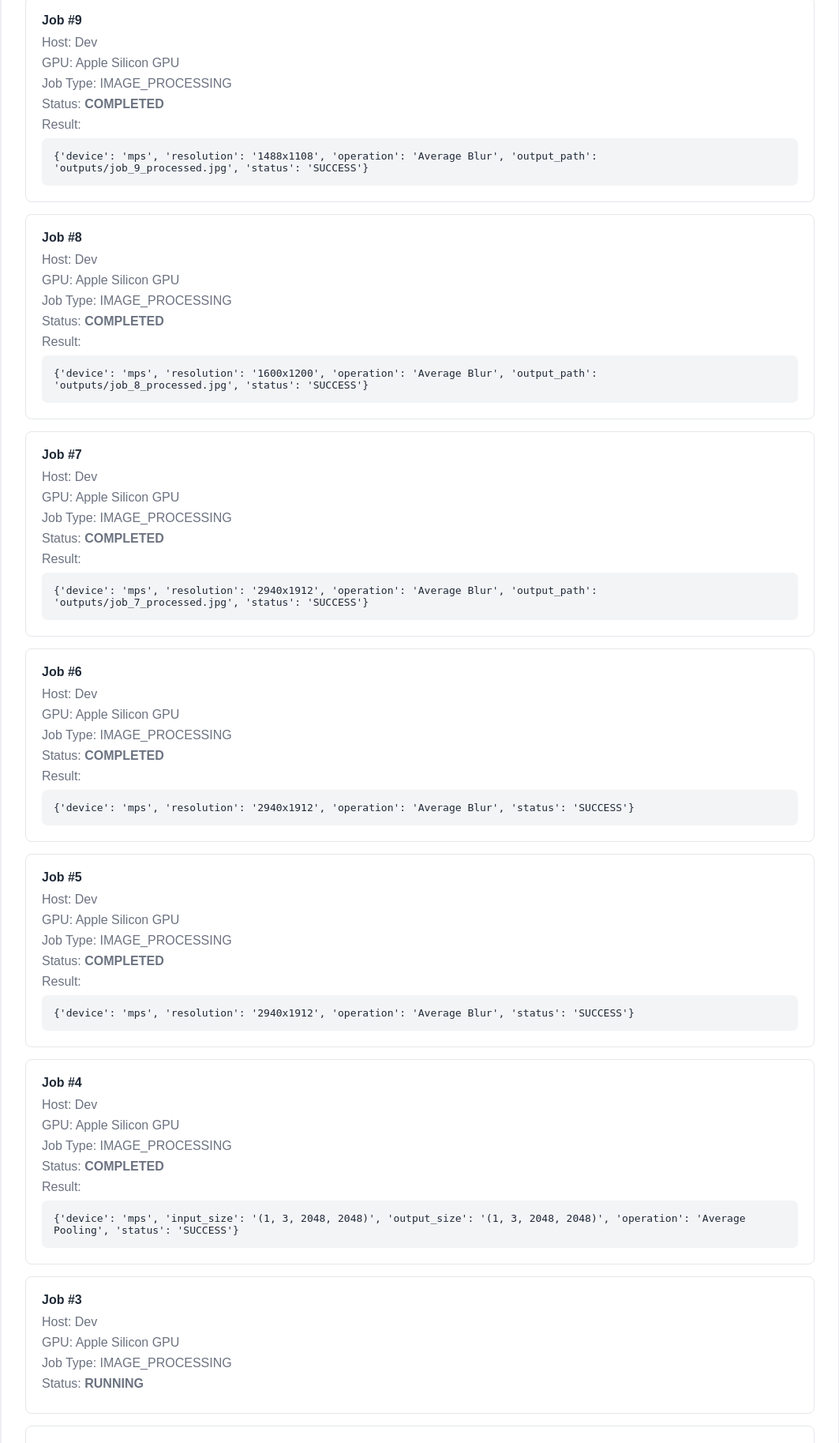
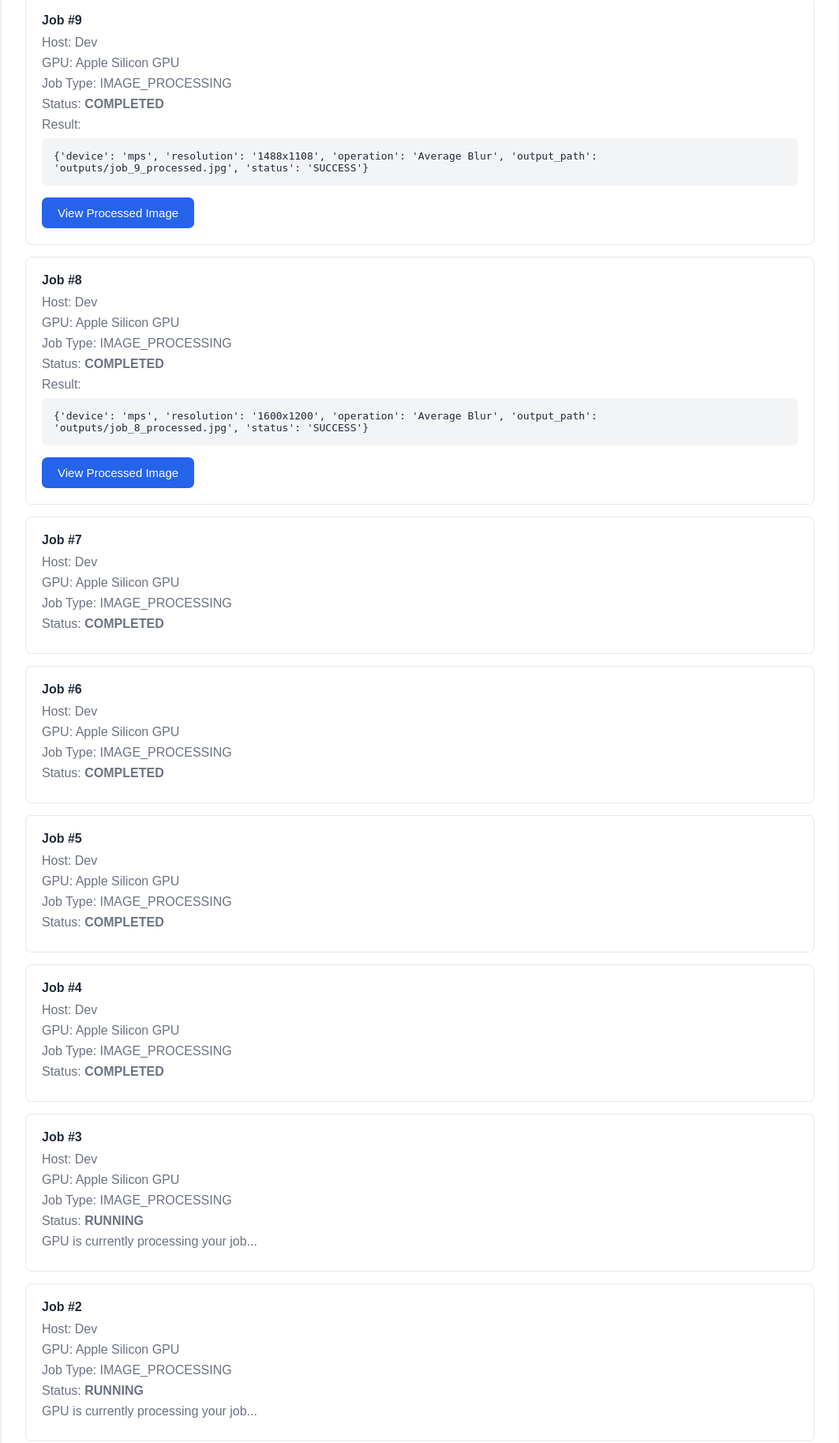
Before and after one commit to DEBA2003-BYTE/TurboMesh, a FastAPI app: page /user-dashboard in a window 1280 px wide. Shown: the part 972-2799 px from the top of the page at 79% size, without its empty margins (108-1171 px from the left). Run offline with FastAPI, Linux system fonts and the light colour scheme; a user stored in the database is signed in; data comes from the database, SQL or seed files in the repository; both versions use the stored data as it was after the commit.

Commit message:
ImageProcessingDone

```diff
--- a/database.py
+++ b/database.py
@@ -41,6 +41,7 @@ def create_tables():
             status TEXT NOT NULL DEFAULT 'QUEUED',
             result TEXT,
             image_path TEXT,
+            output_path TEXT,
             FOREIGN KEY (user_id) REFERENCES users(id),
             FOREIGN KEY (host_id) REFERENCES gpu_hosts(id)
         )
--- a/main.py
+++ b/main.py
@@ -1,6 +1,6 @@
 from fastapi import FastAPI, Request, Form, UploadFile, File
 from fastapi.templating import Jinja2Templates
-from fastapi.responses import RedirectResponse
+from fastapi.responses import RedirectResponse, FileResponse
 from starlette.middleware.sessions import SessionMiddleware
 from pydantic import BaseModel
 from fastapi.responses import FileResponse
@@ -307,6 +307,7 @@ def user_dashboard(request: Request):
             jobs.job_type,
             jobs.status,
             jobs.result,
+            jobs.output_path,
             users.name AS host_name,
             gpu_hosts.gpu_name
         FROM jobs
@@ -765,7 +766,74 @@ class JobResult(BaseModel):
 
 
 @app.post("/host/jobs/{job_id}/complete")
-def complete_job(job_id: int, job_result: JobResult):
+def complete_job(
+    job_id: int,
+    job_result: JobResult
+):
+
+    connection = get_connection()
+
+    job = connection.execute(
+        """
+        SELECT *
+        FROM jobs
+        WHERE id = ?
+        """,
+        (job_id,)
+    ).fetchone()
+
+    if job is None:
+
+        connection.close()
+
+        return {
+            "error": "Job not found."
+        }
+
+    if job["status"] != "RUNNING":
+
+        connection.close()
+
+        return {
+            "error": "Job is not currently running."
+        }
+
+    if job_result.status not in {
+        "COMPLETED",
+        "FAILED"
+    }:
+
+        connection.close()
+
+        return {
+            "error": "Invalid job status."
+        }
+
+    connection.execute(
+        """
+        UPDATE jobs
+        SET status = ?, result = ?
+        WHERE id = ?
+        """,
+        (
+            job_result.status,
+            str(job_result.result),
+            job_id
+        )
+    )
+
+    connection.commit()
+    connection.close()
+
+    return {
+        "message": f"Job marked as {job_result.status}."
+    }
+
+@app.post("/host/jobs/{job_id}/upload-result")
+def upload_job_result(
+    job_id: int,
+    result_file: UploadFile = File(...)
+):
 
     connection = get_connection()
 
@@ -785,15 +853,23 @@ def complete_job(job_id: int, job_result: JobResult):
             "error": "Job not found."
         }
 
+    os.makedirs("outputs", exist_ok=True)
+
+    output_path = f"outputs/job_{job_id}_result.jpg"
+
+    contents = result_file.file.read()
+
+    with open(output_path, "wb") as file:
+        file.write(contents)
+
     connection.execute(
         """
         UPDATE jobs
-        SET status = ?, result = ?
+        SET output_path = ?
         WHERE id = ?
         """,
         (
-            job_result.status,
-            str(job_result.result),
+            output_path,
             job_id
         )
     )
@@ -802,5 +878,56 @@ def complete_job(job_id: int, job_result: JobResult):
     connection.close()
 
     return {
-        "message": "Job completed successfully."
+        "message": "Result uploaded successfully.",
+        "output_path": output_path
     }
+
+@app.get("/jobs/{job_id}/result")
+def get_job_result(request: Request, job_id: int):
+
+    user_id = request.session.get("user_id")
+
+    if user_id is None:
+        return RedirectResponse(
+            url="/login",
+            status_code=303
+        )
+
+    connection = get_connection()
+
+    job = connection.execute(
+        """
+        SELECT *
+        FROM jobs
+        WHERE id = ?
+        AND user_id = ?
+        """,
+        (job_id, user_id)
+    ).fetchone()
+
+    connection.close()
+
+    if job is None:
+        return {
+            "error": "Job not found."
+        }
+
+    if job["status"] != "COMPLETED":
+        return {
+            "error": "Job has not completed yet."
+        }
+
+    if job["output_path"] is None:
+        return {
+            "error": "No result available."
+        }
+
+    if not os.path.exists(job["output_path"]):
+        return {
+            "error": "Result file not found."
+        }
+
+    return FileResponse(
+        job["output_path"],
+        media_type="image/jpeg"
+    )
--- a/templates/user_dashboard.html
+++ b/templates/user_dashboard.html
@@ -265,15 +265,36 @@
                         </strong>
                     </p>
 
-                    {% if job["result"] %}
+                    {% if job["status"] == "COMPLETED" and job["output_path"] %}
 
-                        <p>
-                            Result:
-                        </p>
+                    <p>
+                        Result:
+                    </p>
 
-                        <pre>{{ job["result"] }}</pre>
+                    <pre>{{ job["result"] }}</pre>
 
-                    {% endif %}
+                    <a
+                        href="/jobs/{{ job['id'] }}/result"
+                        target="_blank"
+                    >
+                        <button type="button">
+                            View Processed Image
+                        </button>
+                    </a>
+
+                {% elif job["status"] == "RUNNING" %}
+
+                    <p>
+                        GPU is currently processing your job...
+                    </p>
+
+                {% elif job["status"] == "QUEUED" %}
+
+                    <p>
+                        Your job is waiting for the GPU...
+                    </p>
+
+                {% endif %}
 
                 </div>
 
```
Also changed, not shown: host_agent.py (+96 -37 lines), outputs/job_7_processed.jpg (added), outputs/job_8_processed.jpg (added), outputs/job_8_result.jpg (added), outputs/job_9_processed.jpg (added), outputs/job_9_result.jpg (added), turbomesh.db.
